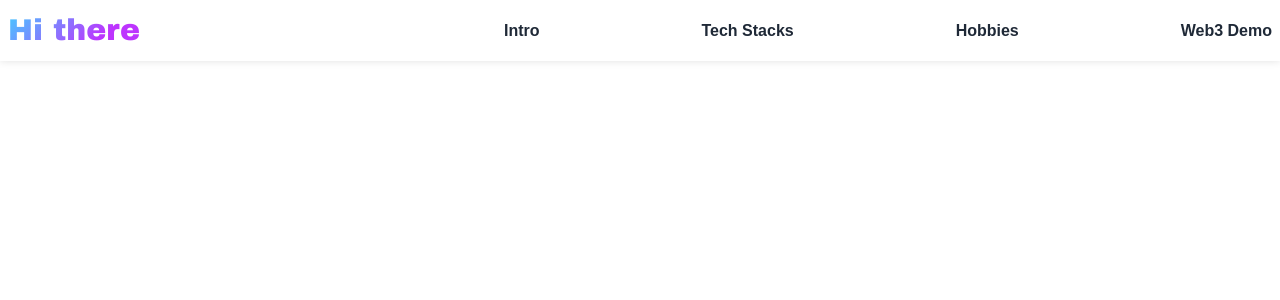
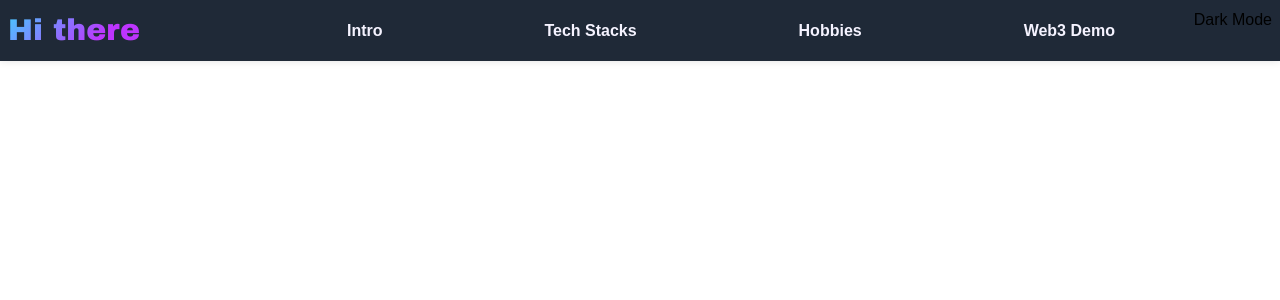
Before and after one commit to billginger/hi-there, a React (Vite) app in the folder client/: page / in a window 1280 px wide. Shown: the top 300 px of the page. Built offline with nearby package versions, Linux system fonts and the light colour scheme; a web font is replaced by a local one.

Commit message:
Enable darkMode

```diff
--- /dev/null
+++ b/client/src/components/DarkMode.jsx
@@ -0,0 +1,32 @@
+import { useEffect, useState } from 'react';
+
+const DarkMode = () => {
+  const [darkMode, setDarkMode] = useState(localStorage.darkMode);
+  const switchDarkMode = () => {
+    if (!darkMode) {
+      localStorage.darkMode = true;
+      setDarkMode(true);
+    } else {
+      localStorage.removeItem('darkMode');
+      setDarkMode(false);
+    }
+  };
+
+  const checkDarkMode = () => {
+    if (!darkMode) {
+      document.documentElement.classList.add('dark');
+    } else {
+      document.documentElement.classList.remove('dark');
+    }
+  }
+
+  useEffect(() => {
+    checkDarkMode();
+  }, [darkMode]);
+
+  return (
+    <div onClick={switchDarkMode}>Dark Mode</div>
+  );
+}
+
+export { DarkMode };
--- a/client/src/components/Navbar.jsx
+++ b/client/src/components/Navbar.jsx
@@ -1,3 +1,4 @@
+import { DarkMode } from './DarkMode';
 import './Navbar.css'
 
 const MenuItems = ['Intro', 'Tech Stacks', 'Hobbies', 'Web3 Demo'];
@@ -15,7 +16,7 @@ const MenuItem = ({ name }) => (
 
 const Navbar = () => {
   return (
-    <div className="navbar">
+    <div className="navbar dark:bg-gray-800">
       <div className="container mx-auto p-2 flex justify-between">
         <span className="logo">Hi there</span>
         <ul className="hidden md:flex flex-1 ml-32 max-w-screen-md list-none flex justify-between items-center">
@@ -23,6 +24,7 @@ const Navbar = () => {
             <MenuItem key={item + index} name={item} />
           ))}
         </ul>
+        <DarkMode />
       </div>
     </div>
   );
--- a/client/tailwind.config.cjs
+++ b/client/tailwind.config.cjs
@@ -5,4 +5,5 @@ module.exports = {
     extend: {},
   },
   plugins: [],
+  darkMode: 'class',
 }
```
